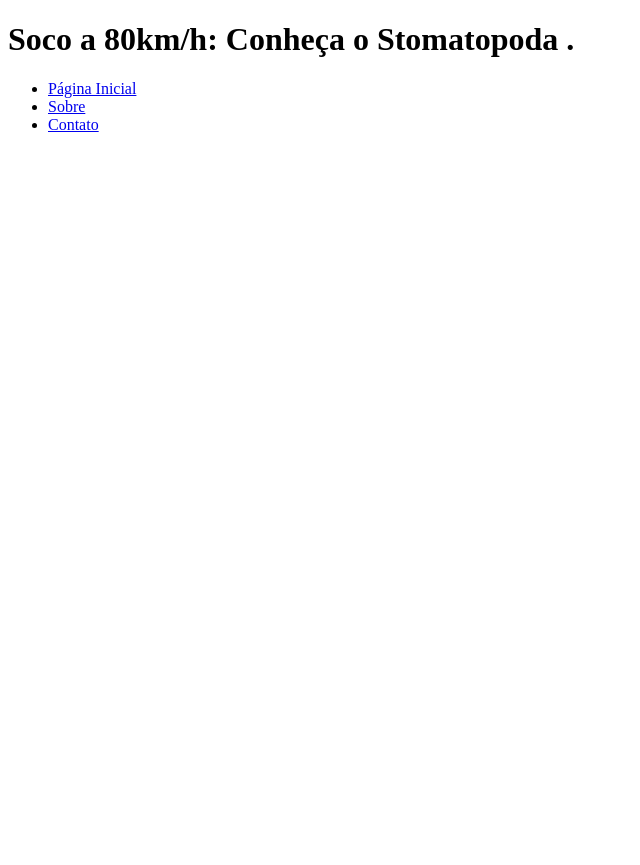
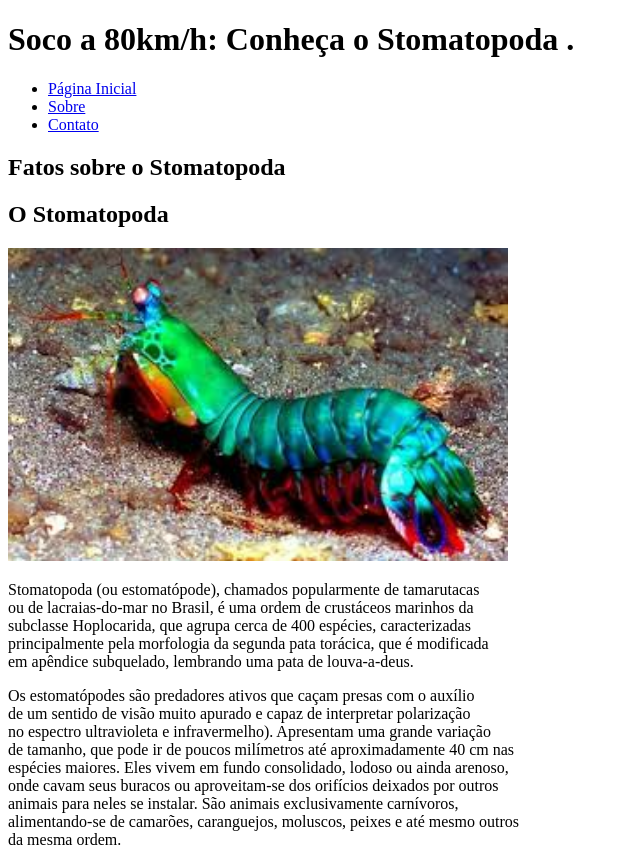
Before and after one commit to DiegoCS777/trybe-exercises, a plain HTML site: page exercises/introducao-a-html-e-css.4/index.html in a window 1280 px wide. Shown: the whole page, without its empty margins (0-640 px from the left). Before the commit the page ends 800 px from the top, so only its background shows below. Drawn offline with Linux system fonts and the light colour scheme.

Commit message:
adiciona artigo com os primeiros paragrafos e imagem

```diff
--- a/exercises/introducao-a-html-e-css.4/index.html
+++ b/exercises/introducao-a-html-e-css.4/index.html
@@ -18,3 +18,25 @@
           </span>
         </ul>
     </nav>
+    <article>
+      <h2>Fatos sobre o Stomatopoda</h2>
+          <section>
+
+            <h2>O Stomatopoda</h2>
+              <img src="imagem/stomatopoda.jpeg" width="500px">
+              <p>Stomatopoda (ou estomatópode), chamados popularmente de tamarutacas<br>
+              ou de lacraias-do-mar no Brasil, é uma ordem de crustáceos marinhos da<br>
+              subclasse Hoplocarida, que agrupa cerca de 400 espécies, caracterizadas<br>
+              principalmente pela morfologia da segunda pata torácica, que é modificada<br>
+              em apêndice subquelado, lembrando uma pata de louva-a-deus.
+              </p>
+              <p>Os estomatópodes são predadores ativos que caçam presas com o auxílio<br>
+              de um sentido de visão muito apurado e capaz de interpretar polarização<br>
+              no espectro ultravioleta e infravermelho). Apresentam uma grande variação<br>
+              de tamanho, que pode ir de poucos milímetros até aproximadamente 40 cm nas<br>
+              espécies maiores. Eles vivem em fundo consolidado, lodoso ou ainda arenoso,<br>
+              onde cavam seus buracos ou aproveitam-se dos orifícios deixados por outros<br>
+              animais para neles se instalar. São animais exclusivamente carnívoros,<br>
+              alimentando-se de camarões, caranguejos, moluscos, peixes e até mesmo outros<br>
+              da mesma ordem.
+              </p>
```
